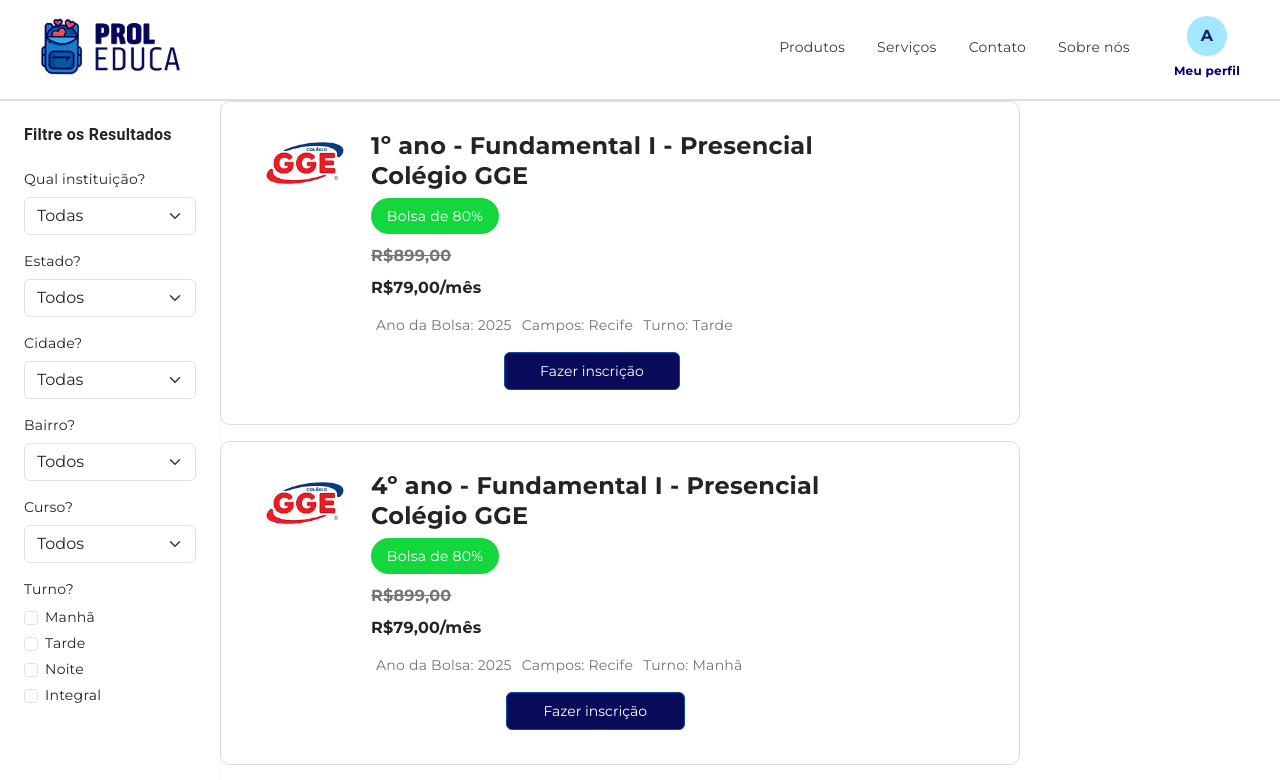
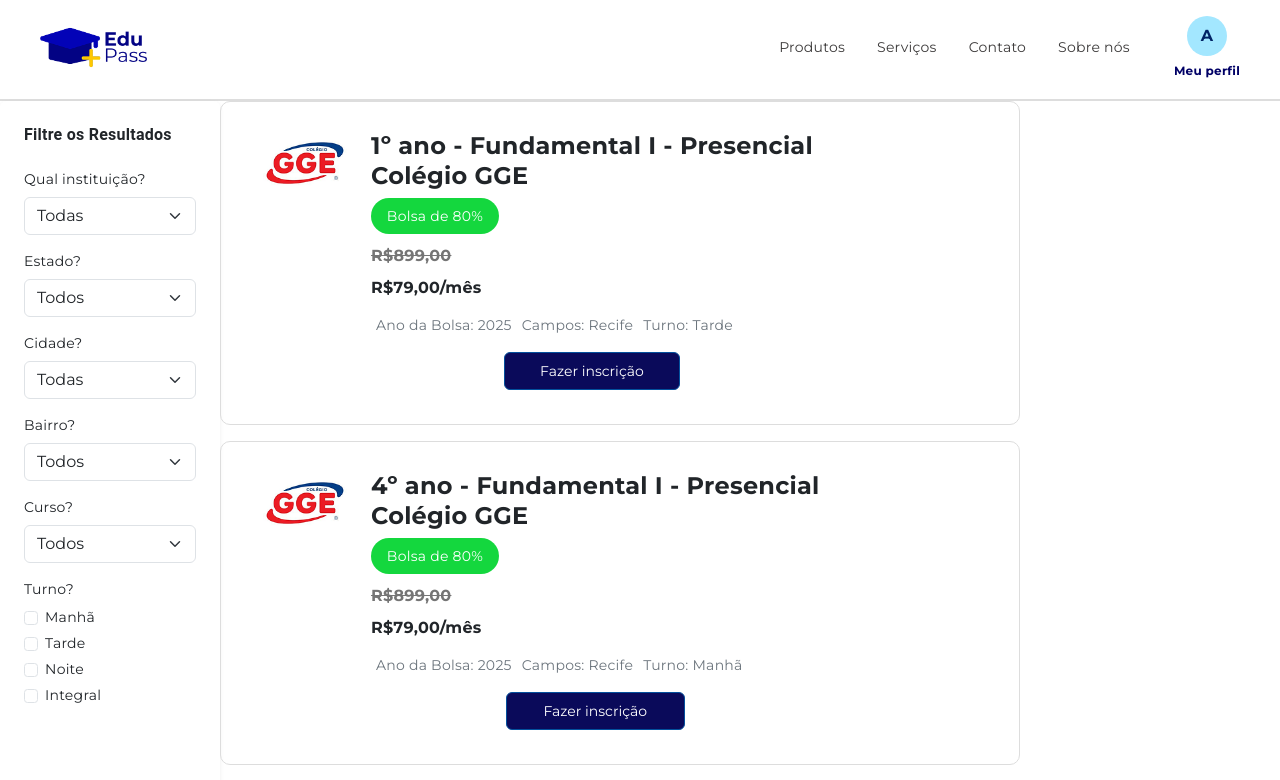
Before and after one commit to jessicamdsn/ProlEduca-TakeOff, an Angular app in the folder prol_educa_app/: page / in a window 1280 px wide. Shown: the top 780 px of the page. Built offline with nearby package versions, Linux system fonts and the light colour scheme.

Commit message:
fix: change in logo

```diff
--- a/prol_educa_app/src/app/layout/header/header.component.html
+++ b/prol_educa_app/src/app/layout/header/header.component.html
@@ -1,7 +1,7 @@
 <header>
   <div class="container-header">
     <div class="logo">
-      <a href="#"><img src="assets/logo.png" alt="logo Prol Educa" /></a>
+      <a href="#"><img src="assets/logo-edupass.png" alt="logo Prol Educa" /></a>
     </div>
     <div class="container-nav">
       <nav>
--- a/prol_educa_app/src/app/layout/header/header.component.scss
+++ b/prol_educa_app/src/app/layout/header/header.component.scss
@@ -9,8 +9,8 @@
 }
 
 img {
-  width: 75%;
-  height: 75%;
+  width: 60%;
+  height: 60%;
   margin-bottom: 16px;
   cursor: pointer;
 }
```
Also changed, not shown: prol_educa_app/src/assets/logo-edupass.png (added), prol_educa_app/src/assets/logo.png (deleted).
